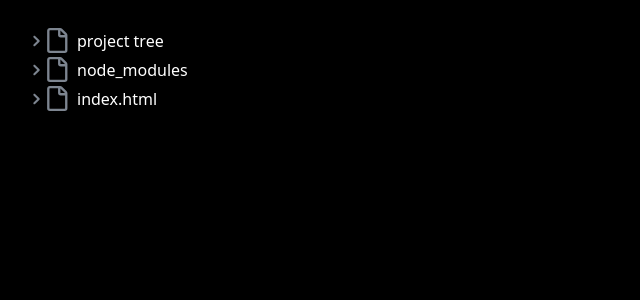
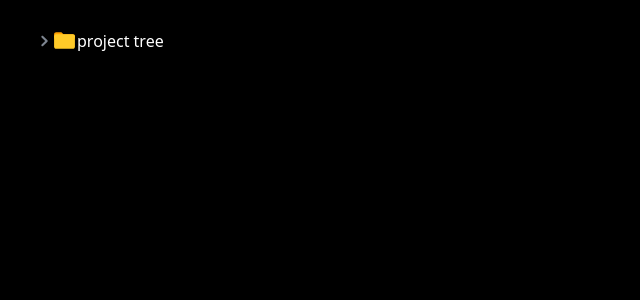
Before and after one commit to Mij-Do/VSCode-Project-learn, a React (Vite) app: page / in a window 1280 px wide. Shown: the top 300 px of the page, without its empty margins (0-640 px from the left). Built offline with nearby package versions, Linux system fonts and the light colour scheme.

Commit message:
toggle open&close Folders

```diff
--- a/src/components/RecursiveComponent.tsx
+++ b/src/components/RecursiveComponent.tsx
@@ -1,22 +1,36 @@
+import { useState } from "react";
 import type { IFile } from "../interfaces";
 import FileIcon from "./SVG/File";
+import FolderIcon from "./SVG/Folder";
 import RightArrowIcon from "./SVG/Right";
+import BottomArrowIcon from "./SVG/Bottom";
 
 interface IProps {
     fileTree: IFile;
 }
 
 const RecursiveComponent = ({fileTree}: IProps) => {
+    // states
+    const [isOpen, setIsOpen] = useState<boolean>(false);
+    // handlers
+    const toggle = () => setIsOpen(prev => !prev);
     return (
-        <div className="mb-1">
+        <div className="mb-2 ml-2 cursor-pointer">
             <div className="flex items-center mb-1">
-                <RightArrowIcon />
-                <span className="mr-2">
-                    <FileIcon />
-                </span>
-                <span>{fileTree.name}</span>
+                {fileTree.isFolder ?
+                    <div onClick={toggle} className="flex items-center">
+                        {isOpen ? <BottomArrowIcon /> : <RightArrowIcon />}
+                        <FolderIcon />
+                        <span>{fileTree.name}</span>
+                    </div>
+                :
+                    <div className="flex items-center ml-2">
+                        <FileIcon />
+                        <span>{fileTree.name}</span>
+                    </div>
+                }
             </div>
-            {fileTree.children && fileTree.children.map((file, idx) => <RecursiveComponent key={idx} fileTree={file}/> )}
+            {isOpen && fileTree.children && fileTree.children.map((file, idx) => <RecursiveComponent key={idx} fileTree={file}/> )}
         </div>
     )
 }
--- /dev/null
+++ b/src/components/SVG/Bottom.tsx
@@ -0,0 +1,9 @@
+function BottomArrowIcon() {
+  return (
+    <svg aria-hidden="true" focusable="false" role="img" viewBox="0 0 12 12" width={16} height={16} fill="#7d8590">
+      <path d="M6 8.825c-.2 0-.4-.1-.5-.2l-3.3-3.3c-.3-.3-.3-.8 0-1.1.3-.3.8-.3 1.1 0l2.7 2.7 2.7-2.7c.3-.3.8-.3 1.1 0 .3.3.3.8 0 1.1l-3.2 3.2c-.2.2-.4.3-.6.3Z"></path>
+    </svg>
+  );
+}
+
+export default BottomArrowIcon;
--- a/src/data/FileTree.tsx
+++ b/src/data/FileTree.tsx
@@ -7,10 +7,28 @@ export const FileTree: IFile = {
         {
             name: "node_modules",
             isFolder: true,
+            children: [
+                {
+                    name: ".vite",
+                    isFolder: true,
+                    children: [
+                        {
+                            name: "react.js",
+                            isFolder: false,
+                        }
+                    ]
+                }
+            ]
         },
         {
-            name: "index.html",
+            name: "public",
             isFolder: true,
+            children: [
+                {
+                    name: "index.html",
+                    isFolder: false,
+                }
+            ]
         }
     ]
 }
```
